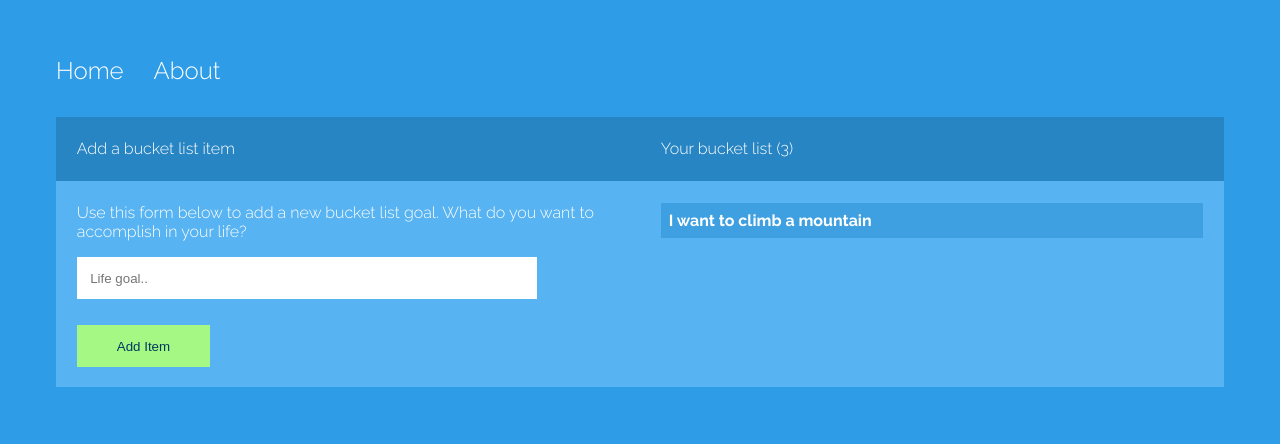
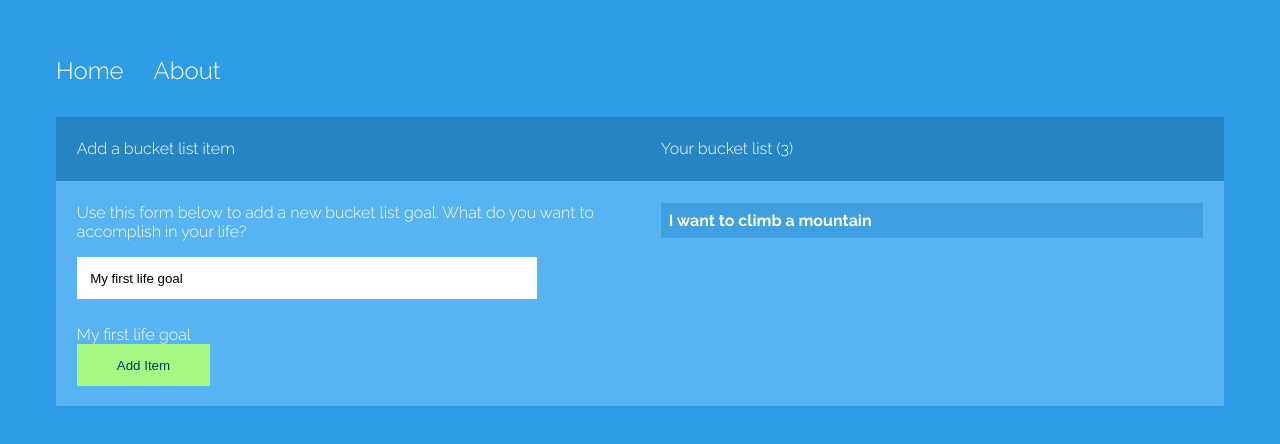
Before and after one commit to tybruno/angular5practice, an Angular app: page / in a window 1280 px wide. Shown: the top 444 px of the page. Built offline with nearby package versions, Linux system fonts and the light colour scheme.

Commit message:
Added two way interpulation

```diff
--- a/src/app/my-new-component/my-new-component.component.html
+++ b/src/app/my-new-component/my-new-component.component.html
@@ -12,9 +12,11 @@
     <p class="sm">Use this form below to add a new bucket list goal. What do you want to accomplish in your life?</p>
 
     <form>
-      <input type="text" class="txt" name="item" placeholder="Life goal..">
 
-
+      <!--<input type="text" class="txt" name="item" placeholder="Life goal..">-->
+      <!--Two way binding-->
+      <input type="text" class="txt" name="item" placeholder="Life goal.." [(ngModel)]="goalText">
+      <br><span>{{goalText}}</span>
       <!-- Interpolation -->
       <!--<input type="submit" class="btn" value="{{ btnText }}">-->
 
```
